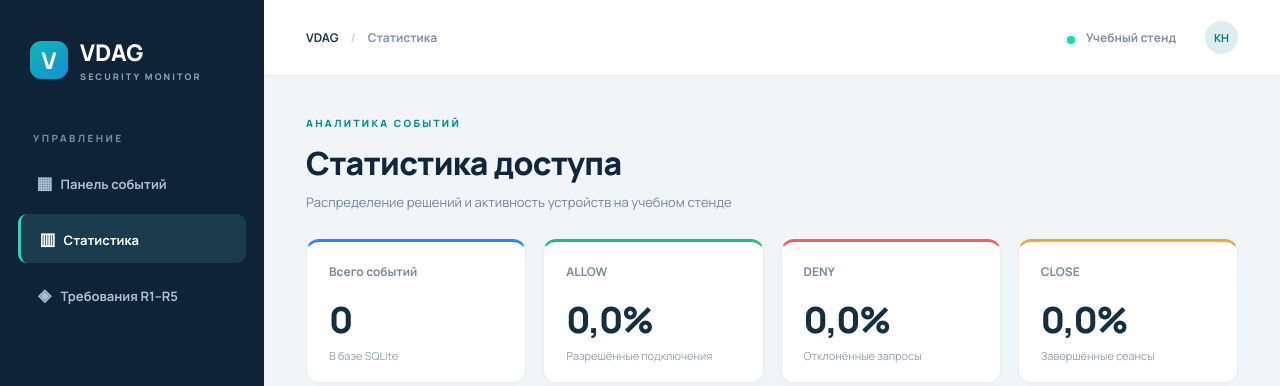
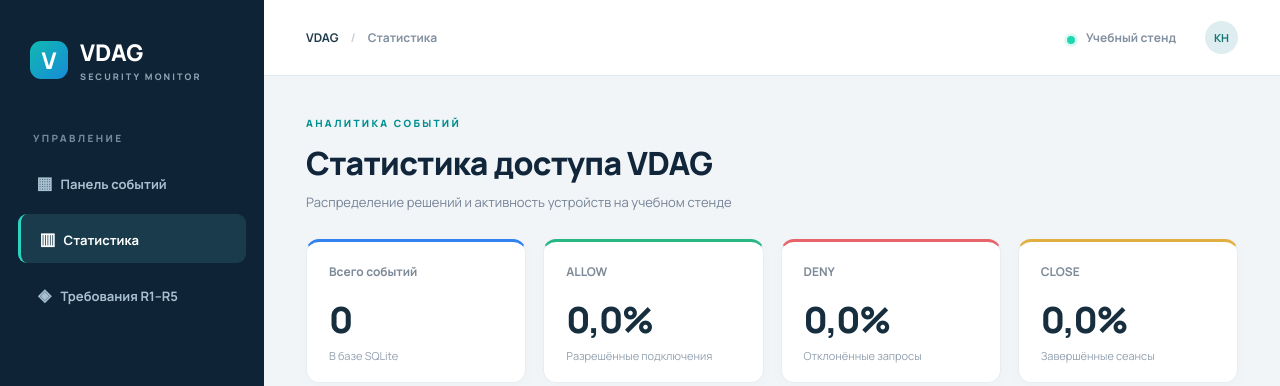
Before and after one commit to saize666/Karamyshev_KR, a Django app: page /stats/ in a window 1280 px wide. Shown: the top 386 px of the page. Run offline with Django 5.2, Linux system fonts and the light colour scheme; data that the repository does not hold is empty.

Commit message:
Изменение 2_Карамышев

```diff
--- a/monitor/templates/monitor/stats.html
+++ b/monitor/templates/monitor/stats.html
@@ -2,7 +2,7 @@
 {% block title %}Статистика · VDAG{% endblock %}
 {% block crumb %}Статистика{% endblock %}
 {% block content %}
-<div class="eyebrow">АНАЛИТИКА СОБЫТИЙ</div><h1>Статистика доступа</h1><p class="lead">Распределение решений и активность устройств на учебном стенде</p>
+<div class="eyebrow">АНАЛИТИКА СОБЫТИЙ</div><h1>Статистика доступа VDAG</h1><p class="lead">Распределение решений и активность устройств на учебном стенде</p>
 <div class="cards"><div class="metric"><div class="metric-name">Всего событий</div><div class="metric-num">{{ counts.total }}</div><div class="metric-foot">В базе SQLite</div></div><div class="metric green"><div class="metric-name">ALLOW</div><div class="metric-num">{{ counts.allowed_pct }}%</div><div class="metric-foot">Разрешённые подключения</div></div><div class="metric red"><div class="metric-name">DENY</div><div class="metric-num">{{ counts.denied_pct }}%</div><div class="metric-foot">Отклонённые запросы</div></div><div class="metric gold"><div class="metric-name">CLOSE</div><div class="metric-num">{{ counts.closed_pct }}%</div><div class="metric-foot">Завершённые сеансы</div></div></div>
 <div class="two-col"><section class="panel pad"><div class="panel-header"><div><h2>Распределение решений</h2><p>Доля каждого типа в журнале</p></div></div><div class="progress-row"><div class="progress-title"><span>ALLOW / Разрешено</span><b>{{ counts.allowed }}</b></div><div class="bar"><div class="bar-fill fill-green" style="width:{{ counts.allowed_pct_css }}%"></div></div></div><div class="progress-row"><div class="progress-title"><span>DENY / Запрещено</span><b>{{ counts.denied }}</b></div><div class="bar"><div class="bar-fill fill-red" style="width:{{ counts.denied_pct_css }}%"></div></div></div><div class="progress-row"><div class="progress-title"><span>CLOSE / Закрыто</span><b>{{ counts.closed }}</b></div><div class="bar"><div class="bar-fill fill-gold" style="width:{{ counts.closed_pct_css }}%"></div></div></div></section>
 <section class="panel pad"><div class="panel-header"><div><h2>Виртуальные машины</h2><p>Распределение событий по ресурсам</p></div></div><div class="stat-list">{% for item in vm_stats %}<div class="stat-row"><span class="stat-icon">▦</span><span>{{ item.vm_name }}</span><strong>{{ item.total }} событий</strong></div>{% empty %}<p>Нет событий.</p>{% endfor %}</div><h3 class="extra-title">Типы устройств</h3><div class="stat-list">{% for item in device_stats %}<div class="stat-row"><span class="stat-icon">⌘</span><span>{{ item.device }}</span><strong>{{ item.total }}</strong></div>{% empty %}<p>Нет событий.</p>{% endfor %}</div></section></div>
```
